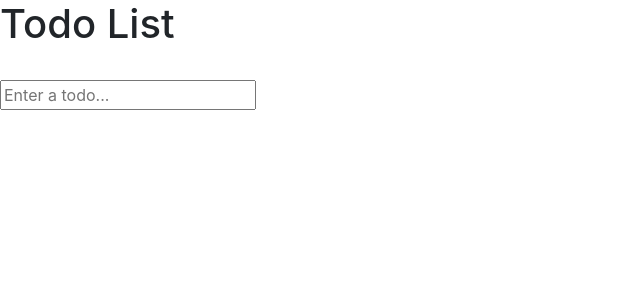
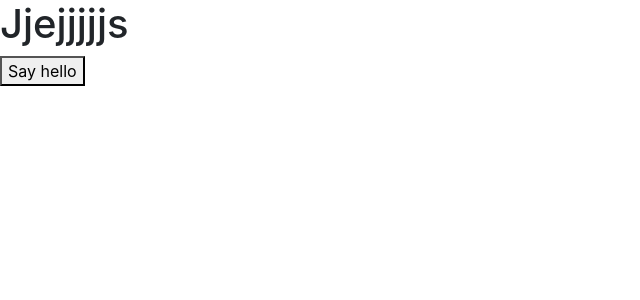
Before and after one commit to HampusJohnOlausson/react-test, a React (Create React App) app: page / in a window 1280 px wide. Shown: the top 300 px of the page, without its empty margins (0-640 px from the left). Built offline with nearby package versions, Linux system fonts and the light colour scheme.

Commit message:
playaround

```diff
--- a/src/App.js
+++ b/src/App.js
@@ -1,11 +1,15 @@
 import './App.css';
+import React from 'react';
+import SayHello from './components/SayHello'
+
+
+const counter = 0;
 
 function App() {
   return (
-    <div className="App">
-      <div className="content">
-        <h1>App Component</h1>
-      </div>
+    <div>
+      <SayHello/>
+
     </div>
   );
 }
--- /dev/null
+++ b/src/components/SayHello.js
@@ -0,0 +1,14 @@
+import React from 'react'
+
+export default function sayHello() {
+
+    const sayHello = () => {
+        console.log('hello');
+    }
+    return (
+        <div>
+            <h1>Jjejjjjjs</h1>
+            <button onClick={sayHello}>Say hello</button>
+        </div>
+    )
+}
--- a/src/components/counter.jsx
+++ /dev/null
@@ -1,29 +0,0 @@
-import React, { Component } from 'react';
-
-class Counter extends Component {
-
-    constructor(props){
-        super(props);
-
-        this.state={
-            newItem:'',
-            list: []
-        }
-    }
-
-    render() {
-        return (
-            <>
-            <h1>Todo List</h1>
-            <br/>
-            <input type="text"
-            placeholder="Enter a todo..."
-            value={this.state.newItem}
-            onChange={e => this.updateInput('newItem', e.target.value)}
-            />
-            </>
-          );
-    }
-}
-
-export default Counter;
--- a/src/index.js
+++ b/src/index.js
@@ -3,6 +3,5 @@ import ReactDOM from "react-dom";
 import "./index.css";
 import App from "./App";
 import "bootstrap/dist/css/bootstrap.css";
-import Counter from './components/counter';
 
-ReactDOM.render(<Counter />, document.getElementById("root"));
+ReactDOM.render(<App />, document.getElementById("root"));
```
